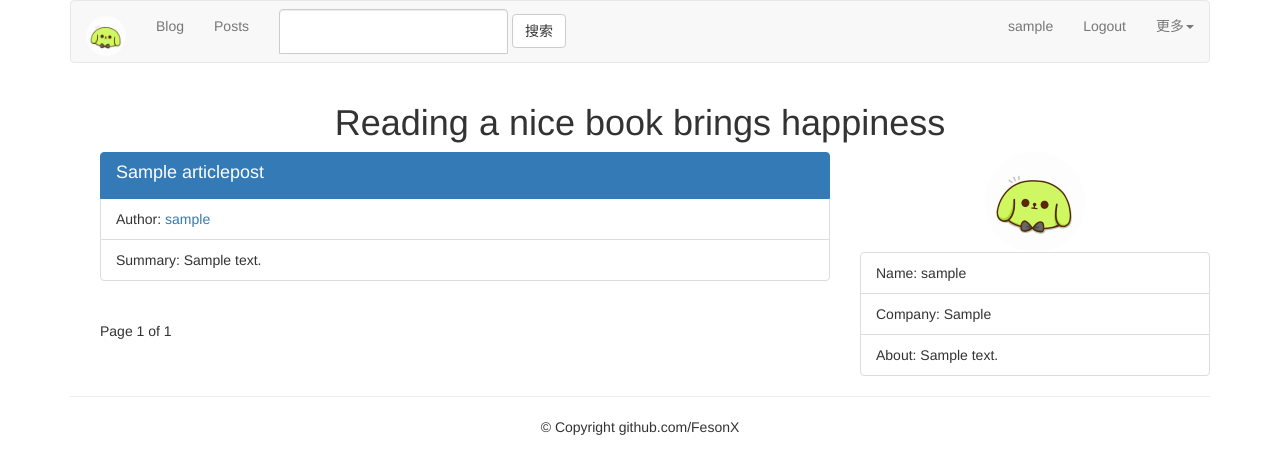
After one commit to FesonX/myBlog, a Django app: a page that uses templates/article/list/author_articles.html in a window 1280 px wide. The commit adds this page. Shown: the top 474 px of the page. Run offline with Django 3.2, Linux system fonts and the light colour scheme; tables that the repository leaves empty hold one stand-in row (values such as "Sample post"); some libraries are stand-ins or nearby versions.

Commit message:
[Add]Article filter by author

```diff
--- a/account/views.py
+++ b/account/views.py
@@ -3,8 +3,9 @@ from django.http import HttpResponse
 from django.contrib.auth import authenticate, login
 from django.contrib.auth.decorators import login_required
 from django.http import HttpResponseRedirect
+from django.urls import reverse
 from .forms import LoginForm, RegistrationForm, UserProfileForm, UserForm, UserInfoForm
-from .models import UserProfile, UserInfo
+from .models import UserProfile
 
 
 def user_login(request):
@@ -46,7 +47,7 @@ def register(request):
             # Save user_id in table account_userinfo
             UserInfo.objects.create(user=new_user)
 
-            return HttpResponse("Register Successfully")
+            return HttpResponse(reverse("account:user_login"))
         else:
             return HttpResponse("Sorry, failed to register")
     else:
--- a/article/list_view.py
+++ b/article/list_view.py
@@ -1,11 +1,21 @@
 from django.shortcuts import render, get_object_or_404
 from django.core.paginator import Paginator, EmptyPage, PageNotAnInteger
-from .models import ArticleColumn, ArticlePost
+from django.contrib.auth.models import User
+from .models import ArticlePost
 import markdown
 
 
-def article_titles(request):
-    articles_title = ArticlePost.objects.all()
+def article_titles(request, username=None):
+    if username:
+        user = User.objects.get(username=username)
+        articles_title = ArticlePost.objects.filter(author=user)
+        try:
+            user_info = user.userinfo
+        except:
+            user_info = None
+    else:
+        articles_title = ArticlePost.objects.all()
+
     paginator = Paginator(articles_title, 2)
     page = request.GET.get('page')
     try:
@@ -21,6 +31,11 @@ def article_titles(request):
     for article in articles:
         article.body = markdown.markdown(article.body)
 
+    if username:
+        return render(request, "article/list/author_articles.html", {"articles": articles,
+                                                                    "page": current_page,
+                                                                    "user_info": user_info,
+                                                                    "user": user})
     return render(request, "article/list/article_titles.html", {"articles": articles,
                                                                 "page": current_page})
 
--- a/article/urls.py
+++ b/article/urls.py
@@ -14,5 +14,7 @@ urlpatterns = [
     url(r'^del-article/$', views.del_article, name="del_article"),
     url(r'^edit-article/(?P<article_id>\d+)/$', views.edit_article, name="edit_article"),
     url(r'^list-article-titles/$', list_view.article_titles, name="article_titles"),
+    url(r'^list-article-titles/(?P<username>[-\w]+)/$', list_view.article_titles, name="author_titles"),
     url(r'^list-article-detail/(?P<id>\d+)/(?P<slug>[-\w]+)/$', list_view.article_detail, name="list_article_detail"),
+
 ]
--- a/templates/article/list/article_detail.html
+++ b/templates/article/list/article_detail.html
@@ -5,7 +5,7 @@
 <div>
     <header>
         <h1>{{ article.title }}</h1>
-        <p>{{ article.author.username }}</p>
+        <p><a href="{% url 'article:author_titles' article.author.username %}"></a> </p>
     </header>
 
     <link rel="stylesheet" href="{% static 'editor/css/editormd.preview.css' %}" />
--- /dev/null
+++ b/templates/article/list/author_articles.html
@@ -0,0 +1,49 @@
+{% extends "base.html" %}
+
+{% load staticfiles %}
+
+{% block title %}
+Articles
+{% endblock %}
+
+{% block content %}
+<div class="row text-center vertical-middle-sm">
+    <h1>Reading a nice book brings happiness</h1>
+</div>
+    <div class="container">
+    <div class="col-md-8">
+        {% for article in articles %}
+            <div class="list-group">
+                <a href="{{ article.get_url_path }}" class="list-group-item active">
+                    <h4 class="list-group-item-heading">{{ article.title }}</h4>
+                </a>
+            <p class="list-group-item">Author:<a
+                    href="{% url 'article:author_titles' article.author.username %}">
+                {{ article.author.username}}</a></p>
+            <p class="list-group-item">Summary: {{ article.body|slice:'70'|striptags }}</p>
+            </div>
+        {% endfor %}
+        {% include "paginator.html" %}
+    </div>
+    <div class="col-md-4">
+        <div align="center">
+            {% if uesr_info.photo %}
+                <img src="{{ uesr_info.photo | striptags }}" class="img-circle"
+                     width="100px" id="my_photo" name="profile">
+                {% else %}
+                <img src="{% static 'images/profile.jpeg' %}" class="img-circle"
+                     width="100px" id="my_photo" name="profile">
+            {% endif %}
+        </div>
+        <div>
+            <p class="list-group-item">Name: {{ user.username }}</p>
+            {% if user_info %}
+                <p class="list-group-item">Company: {{ user_info.company }}</p>
+                <p class="list-group-item">About: {{ user_info.about }}</p>
+                {% else %}
+                <p class="list-group-item">Oops, the author left nothing.</p>
+            {% endif %}
+        </div>
+    </div>
+    </div>
+{% endblock %}
```
Also changed, not shown: templates/article/list/article_titles.html (+6 -4 lines).
